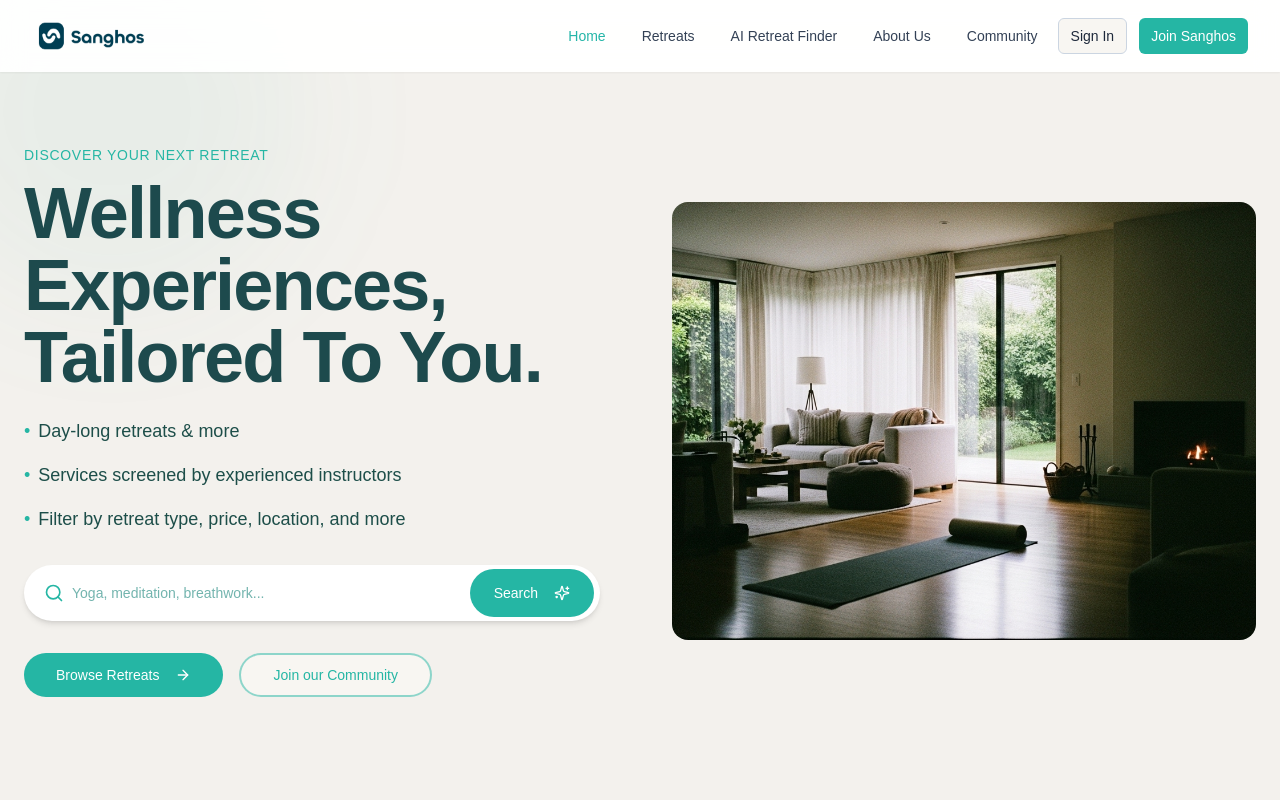
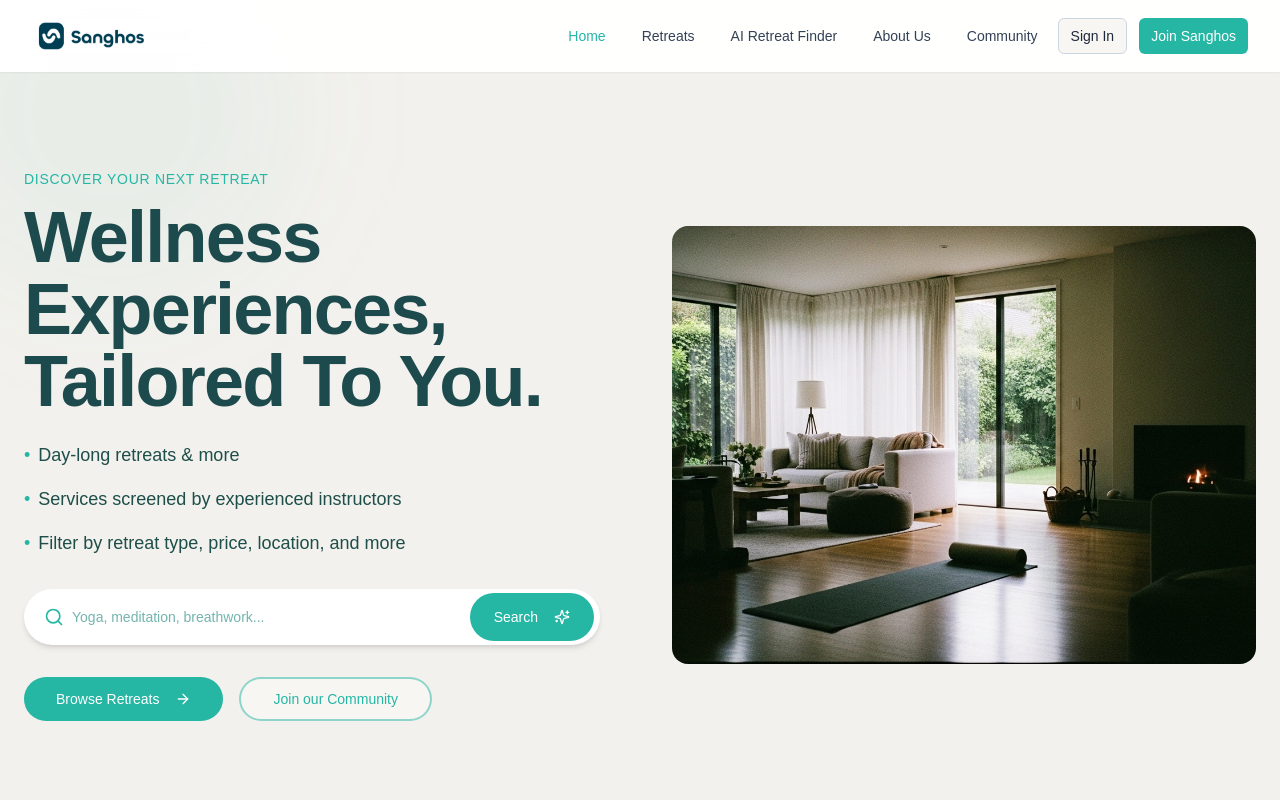
Before and after one commit to Devinfern/sanghos, a React (Vite) app: page / in a window 1280 px wide. Shown: the top 800 px of the page. Built offline with nearby package versions, Linux system fonts and the light colour scheme; no server answers; the database is empty; a web font is replaced by a local one.

Commit message:
Visual edit in Lovable
Edited UI in Lovable

```diff
--- a/src/components/home/HomeHero.tsx
+++ b/src/components/home/HomeHero.tsx
@@ -36,7 +36,7 @@ const HomeHero = () => {
         <div className="absolute h-100vh w-96 rounded-full bg-brand-peach/5 -bottom-20 -right-20 blur-3xl"></div>
       </div>
 
-      <div className="container relative z-10 mx-auto px-4 md:px-6">
+      <div className="container relative z-10 mx-auto px-4 md:px-6 py-[24px]">
         <div className="grid grid-cols-1 lg:grid-cols-2 gap-16 items-center my-0 py-[49px]">
           {/* Text content */}
           <motion.div className="max-w-3xl" initial="hidden" whileInView="visible" viewport={{
```
